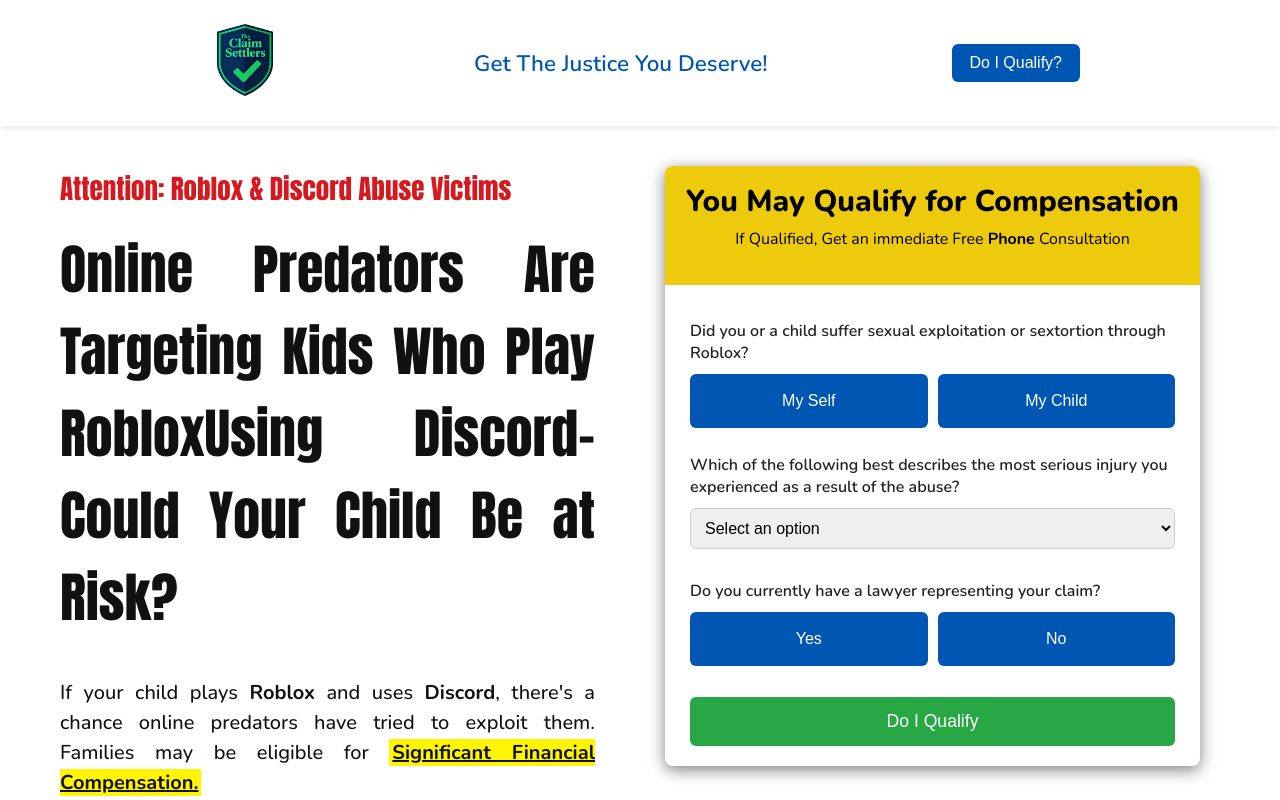
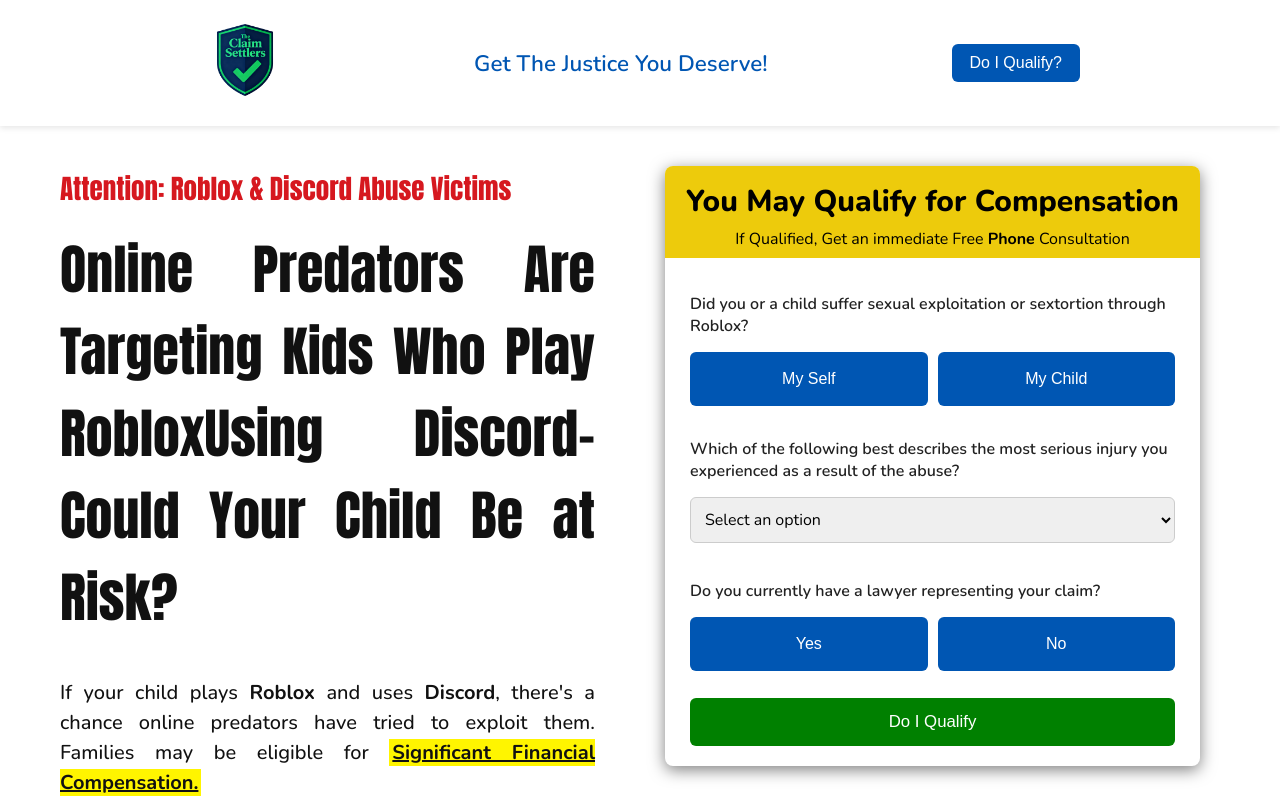
Before and after one commit to nobitanobi01/The_Claim_Settlers, a React (Create React App) app: page / in a window 1280 px wide. Shown: the top 800 px of the page. Built offline with nearby package versions, Linux system fonts and the light colour scheme; the HTML template or start-up script is replaced by a standard one.

Commit message:
final work

```diff
--- a/src/components/Home1.js
+++ b/src/components/Home1.js
@@ -1,6 +1,24 @@
-import React from 'react'
+import React, { useState } from "react";
 import '../styles/Home1.css';
 const Home1 = () => {
+    const [selectedPerson, setSelectedPerson] = useState(""); // "self" or "child"
+    const [hasLawyer, setHasLawyer] = useState(""); // "yes" or "no"
+    const [selectedOption, setSelectedOption] = useState(""); // select option
+    const [showContactForm, setShowContactForm] = useState(false); // to toggle forms
+    const [errorMessage, setErrorMessage] = useState("");
+
+    const handleSubmit = (e) => {
+        e.preventDefault();
+        // Check if all fields are selected
+        if (!selectedPerson || !hasLawyer || !selectedOption) {
+            setErrorMessage("⚠️ Please select all required option before continuing.");
+            return;
+        }
+        // Clear any previous error and move to contact form
+        setErrorMessage("");
+        setShowContactForm(true);
+    };
+
     return (
         <div className='home-container'>
             <div className='home-left'>
@@ -15,38 +33,72 @@
                 </p>
             </div>
 
-            <div className='home-right'>
-                <form className="home-form">
-                    <div className='home-form-heading'>
+            <div className="home-right">
+                <form className="home-form" onSubmit={handleSubmit}>
+                    {!showContactForm ? (
+                        <>
+                            {/* Step 1: Qualification Questions */}
+                            <div className="home-form-heading">
                                 <h3>You May Qualify for Compensation</h3>
                                 <p className="subheading">
                                     If Qualified, Get an immediate Free <strong>Phone</strong> Consultation
                                 </p>
                             </div>
-
-                    <div className='home-form-heading-2'>
+                            {errorMessage && (
+                                    <p className="error-message">{errorMessage}</p>
+                                )}
+                            <div className="home-form-heading-2">
+                                {/* Question 1 */}
                                 <label>
                                     Did you or a child suffer sexual exploitation or sextortion through Roblox?
                                 </label>
                                 <div className="button-group">
-                        <button type="button" className="blue-btn">My Self</button>
-                        <button type="button" className="blue-btn">My Child</button>
+                                    <button
+                                        type="button"
+                                        className={`blue-btn ${selectedPerson === "self" ? "selected" : ""}`}
+                                        onClick={() => setSelectedPerson("self")}
+
+                                    >
+                                        {selectedPerson === "self" && (
+                                            <i className="fas fa-check" style={{ marginRight: "8px" }}></i>
+                                        )}
+                                        My Self
+                                    </button>
+                                    <button
+                                        type="button"
+                                        className={`blue-btn ${selectedPerson === "child" ? "selected" : ""}`}
+                                        onClick={() => setSelectedPerson("child")}
+
+                                    >
+                                        {selectedPerson === "child" && (
+                                            <i className="fas fa-check" style={{ marginRight: "8px" }}></i>
+                                        )}
+                                        My Child
+                                    </button>
                                 </div>
 
                                 {/* Question 2 */}
                                 <label>
                                     Which of the following best describes the most serious injury you experienced as a result of the abuse?
                                 </label>
-                    <select required>
-                        <option value="">Select an option</option>
+                                <select
+                                    required
+                                    value={selectedOption}
+                                    onChange={(e) => setSelectedOption(e.target.value)}
+                                >
+                                    <option value="" disabled>
+                                        Select an option
+                                    </option>
                                     <option>Rape or statutory rape</option>
                                     <option>Attempted rape / sexual assault</option>
-                        <option>Sexual assualt (touching, penetration, or oral)</option>
+                                    <option>Sexual assault (touching, penetration, or oral)</option>
                                     <option>Sex trafficking</option>
                                     <option>Sextortion / sexual extortion</option>
                                     <option>Sent or received explicit images</option>
-                        <option>Grooming that caused harm </option>
-                        <option>Mental health issues (depression, PTSD, self-harm, substance abuse)</option>
+                                    <option>Grooming that caused harm</option>
+                                    <option>
+                                        Mental health issues (depression, PTSD, self-harm, substance abuse)
+                                    </option>
                                     <option>Suicide or attempted suicide</option>
                                     <option>Physical or emotional harm / changes</option>
                                     <option>None of the above</option>
@@ -55,13 +107,74 @@
                                 {/* Question 3 */}
                                 <label>Do you currently have a lawyer representing your claim?</label>
                                 <div className="button-group">
-                        <button type="button" className="blue-btn">Yes</button>
-                        <button type="button" className="blue-btn">No</button>
+                                    <button
+                                        type="button"
+                                        className={`blue-btn ${hasLawyer === "yes" ? "selected" : ""}`}
+                                        onClick={() => setHasLawyer("yes")}
+
+                                    >
+                                        {hasLawyer === "yes" && (
+                                            <i className="fas fa-check" style={{ marginRight: "8px" }}></i>
+                                        )}
+                                        Yes
+                                    </button>
+                                    <button
+                                        type="button"
+                                        className={`blue-btn ${hasLawyer === "no" ? "selected" : ""}`}
+                                        onClick={() => setHasLawyer("no")}
+
+                                    >
+                                        {hasLawyer === "no" && (
+                                            <i className="fas fa-check" style={{ marginRight: "8px" }}></i>
+                                        )}
+                                        No
+                                    </button>
+                                </div>
+                                <button type="submit" className="green-btn">
+                                    Do I Qualify
+                                </button>
+                            </div>
+                        </>
+                    ) : (
+                        <>
+                            {/* Step 2: Contact Information Form */}
+                            <div className="home-form-heading">
+                                <h3>Your Case Results Are Ready!</h3>
+                                <p className="subheading">
+                                    Receive your case results instantly by submitting your contact information below!
+                                </p>
                             </div>
 
-                    {/* Submit */}
-                    <button type="submit" className="green-btn">Do I Qualify</button>
+                            <div className="home-form-heading-2">
+                                <input type="text" required placeholder="Enter your first name" />
+
+                                <input type="text" required placeholder="Enter your last name" />
+
+                                <input type="email" required placeholder="Enter your email" />
+
+                                <input type="tel" required placeholder="Enter your phone number" />
+
+                                <input type="text" required placeholder="Enter your state" />
+
+                                <p style={{ fontSize: "11px", color: "black", marginTop: "10px", lineHeight: "1.5" }}>
+                                    By clicking the 'Get Your Results Now!'button below, you consent
+                                    to receive automated phone calls or text messages, made by or on behalf of Claim Settlers
+                                    and its<strong style={{ color: "blue" }}> Partners </strong>to the phone number provided above, regarding your potential
+                                    case, legal services, and promotions/offers. Your consent is not a condition of any
+                                    purchase of any goods or services. By clicking on the
+                                    'Get Your Results Now!' below, you confirm you have read and agree
+                                    to abide by our <strong style={{ color: "blue" }}>Terms & Conditions</strong> (including resolving all disputes through binding
+                                    individual arbitration and including the E-SIGN consent) and our<strong style={{ color: "blue" }}> Privacy </strong> <strong style={{ color: "blue" }}>Policy</strong>. You
+                                    understand there may be a charge by your wireless carrier for such communications. To
+                                    unsubscribe at any time, reply "STOP". Message & Data rates may apply.
+                                </p>
+
+                                <button type="submit" className="green-btn">
+                                    Get Your Results Now!
+                                </button>
                             </div>
+                        </>
+                    )}
                 </form>
             </div>
         </div>
--- a/src/styles/Home1.css
+++ b/src/styles/Home1.css
@@ -95,14 +95,14 @@
 
 .home-form-heading {
     background-color: rgb(237, 203, 12);
-    padding: 15px 15px;
+    padding: 10px 10px;
     text-align: center;
 }
 
 .home-form h3 {
     color: black;
     font-size: 30px;
-    margin: 0;
+    margin: 5px;
     font-weight: 800;
 }
 
@@ -111,6 +111,7 @@
     color: black;
     margin-top: 6px;
     text-align: center;
+    margin-bottom: -2px;
 }
 
 .home-form-heading-2 {
@@ -127,6 +128,7 @@
     margin-bottom: 8px;
     color: #222;
     margin-top: 15px;
+    font-family: "Nunito", sans-serif;
 }
 
 .home-form select {
@@ -136,6 +138,11 @@
     border-radius: 6px;
     font-size: 1rem;
     margin-bottom: 15px;
+    font-family: "Nunito", sans-serif;
+}
+
+.home-form select option {
+    font-family: "Nunito", sans-serif;
 }
 
 .button-group {
@@ -163,7 +170,7 @@
 
 .green-btn {
     width: 100%;
-    background-color: #28a745;
+    background-color: green;
     color: white;
     border: none;
     padding: 14px;
@@ -175,7 +182,84 @@
 }
 
 .green-btn:hover {
-    background-color: #1f7f34;
+    background-color: rgb(8, 173, 8);
+}
+
+.blue-btn.selected {
+    background-color: orange;
+}
+
+.home-form-heading-2 input {
+    width: 100%;
+    padding: 12px 14px;
+    margin: 8px 0;
+    border: 1px solid #ccc;
+    border-radius: 6px;
+    font-size: 1rem;
+    font-family: "Nunito", sans-serif;
+    color: #222;
+    background-color: #fff;
+    transition: all 0.3s ease;
+    box-sizing: border-box;
+}
+
+.home-form-heading-2 input:focus {
+    border-color: #0056b3;
+    box-shadow: 0 0 4px rgba(0, 86, 179, 0.3);
+    outline: none;
+}
+
+.home-form-heading-2 input::placeholder {
+    color: #888;
+    font-size: 0.95rem;
+}
+
+/* Keep paragraph clean and readable */
+.home-form-heading-2 p {
+    font-size: 12px;
+    color: #333;
+    margin-top: 10px;
+    line-height: 1.5;
+    text-align: justify;
+}
+
+/* Contact form submit button */
+.home-form-heading-2 .green-btn {
+    background-color: green;
+    color: white;
+    padding: 14px;
+    font-size: 1.05rem;
+    border: none;
+    border-radius: 6px;
+    cursor: pointer;
+    transition: background-color 0.3s ease;
+    margin-top: 10px;
+}
+
+.home-form-heading-2 .green-btn:hover {
+    background-color: rgb(8, 173, 8);
+}
+
+.error-message {
+    color: red;
+    font-size: 15px;
+    text-align: center;
+    margin-top: 15px;
+    font-weight: 600;
+    animation: fadeIn 0.3s ease-in-out;
+    margin-bottom: -20px;
+}
+
+@keyframes fadeIn {
+    from {
+        opacity: 0;
+        transform: translateY(-5px);
+    }
+
+    to {
+        opacity: 1;
+        transform: translateY(0);
+    }
 }
 
 /* =========================
```
Lines whose indentation alone changed are shown as unchanged.
